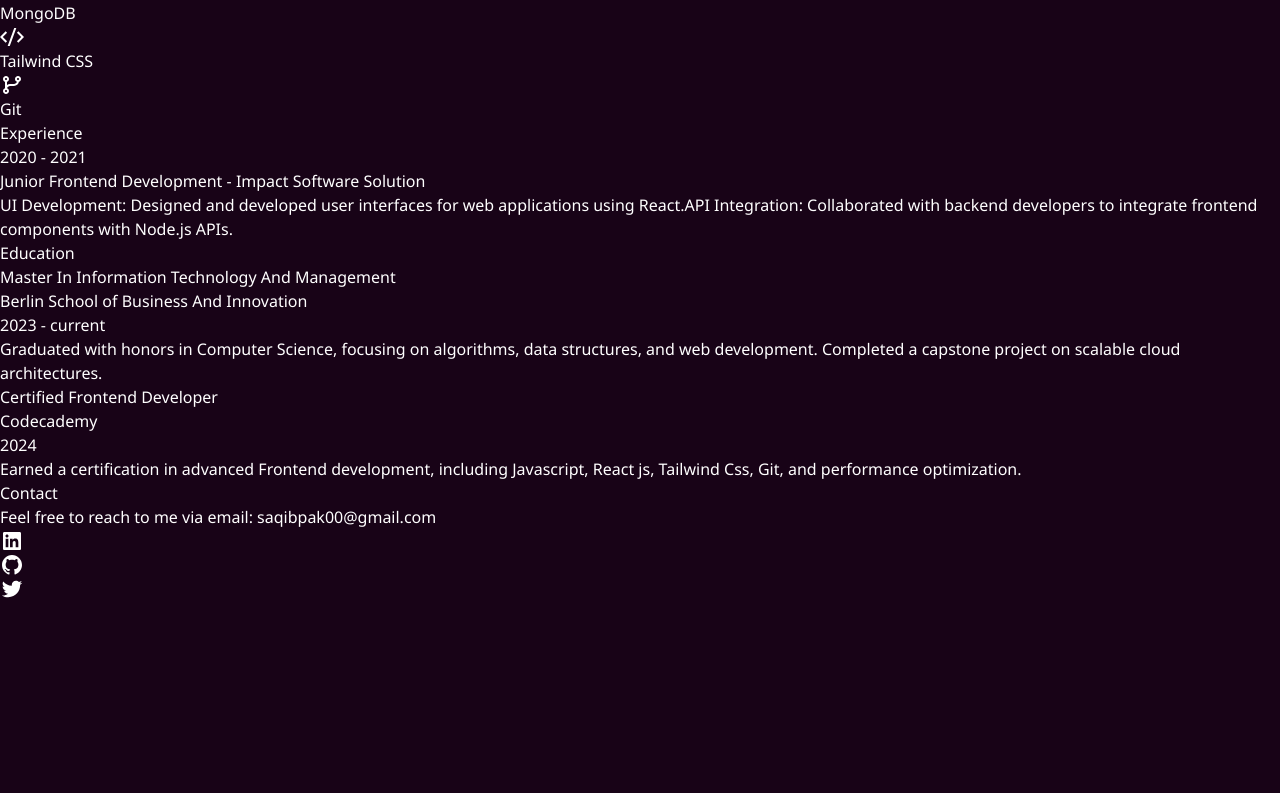
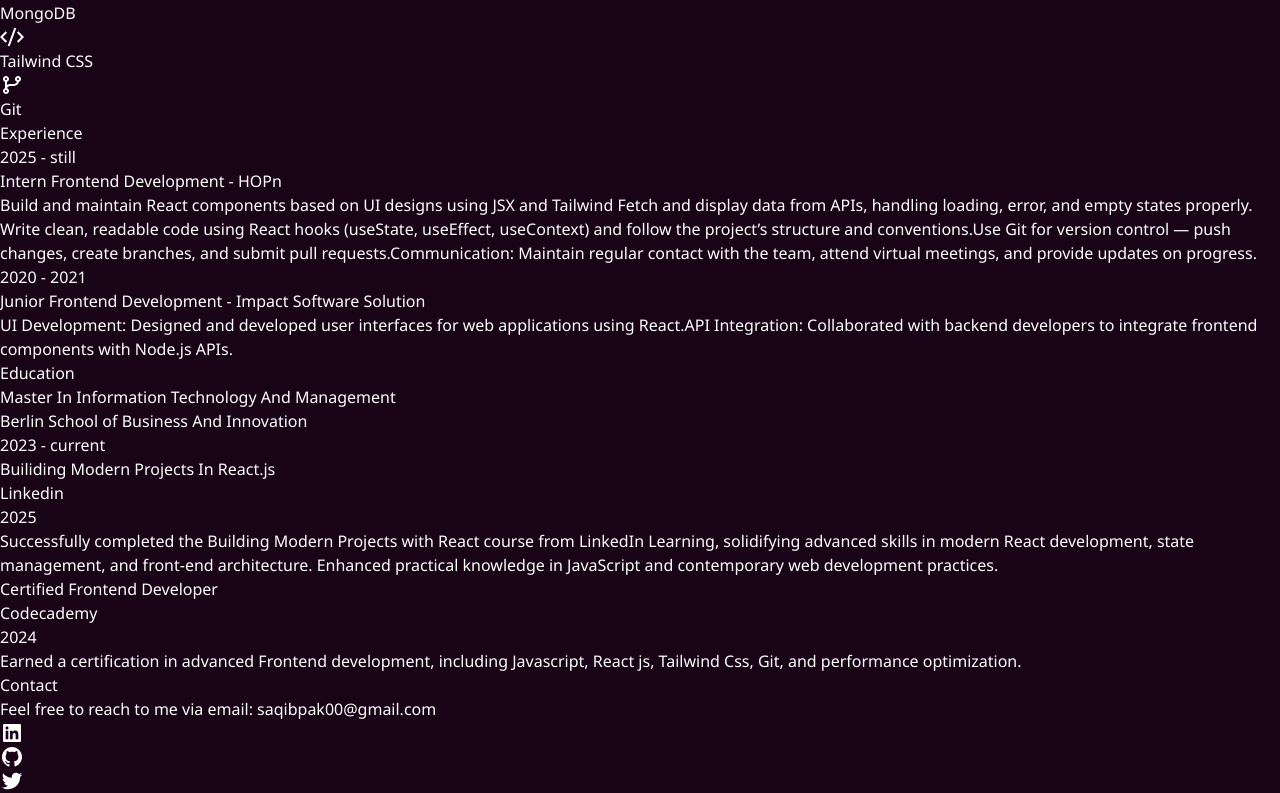
Before and after one commit to saqib0335/new-portfolio, a React (Vite) app: page / in a window 1280 px wide. Shown: the part 9751-10544 px from the top of the page. Before the commit the page ends 10352 px from the top, so only its background shows below. Built offline with nearby package versions, Linux system fonts and the light colour scheme; a web font is replaced by a local one.

Commit message:
I have updated my project and education section

```diff
--- a/src/Component/Hero.jsx
+++ b/src/Component/Hero.jsx
@@ -71,7 +71,7 @@
         <p className='hero-text max-w-2xl p-2 text-center text-xl tracking-tighter lg:text-2xl'>
             {PROFILE.subheading}
         </p>
-        <a href='/cv.pdf' target='_blank' rel='noopener noreferrer' download className='hero-btn mb-6 flex gap-1 rounded-full border
+        <a href='/saqib-ali01.pdf' target='_blank' rel='noopener noreferrer' download className='hero-btn mb-6 flex gap-1 rounded-full border
              border-pink-200/50 px-3 py-2 tracking-tighter'>
             <span className='text-lg font-bold'>Download Resume</span>
             <RiArrowRightUpLine />
--- a/src/Component/Projects.jsx
+++ b/src/Component/Projects.jsx
@@ -12,8 +12,7 @@
               const ctx = gsap.context(() => {
                 gsap.from(".project-card", {
                     duration: 1,
-                    y : 50,
-                    duration: 1,
+                    y: 50,
                     ease: "power3.out",
                     stagger: 0.3,
                     scrollTrigger: {
--- a/src/constants/index.jsx
+++ b/src/constants/index.jsx
@@ -129,12 +129,19 @@
 
 export const EXPERIENCES = [
   {
+    yearRange: "2025 - still",
+    role: "Intern Frontend Development",
+    company: "HOPn",
+    description:"Build and maintain React components based on UI designs using JSX and Tailwind Fetch and display data from APIs, handling loading, error, and empty states properly. Write clean, readable code using React hooks (useState, useEffect, useContext)  and follow the project’s structure and conventions.Use Git for version control — push changes, create branches, and submit pull requests.Communication: Maintain regular contact with the team, attend virtual meetings, and provide updates on progress.",
+    techStack: ["Javascript", "React.js", "Taiwind Css", "Version Control"]
+  },
+  {
     yearRange: "2020 - 2021",
     role: "Junior Frontend Development",
     company: "Impact Software Solution",
     description:
       "UI Development: Designed and developed user interfaces for web applications using React.API Integration: Collaborated with backend developers to integrate frontend components with Node.js APIs.",
-    techStack: ["Javascript", "React.js", "Next.js", "Version Control"],
+    techStack: ["Javascript", "React.js", "Taiwind Css", "Version Control"],
   },
 ];
 
@@ -144,8 +151,14 @@
     degree: "Master In Information Technology And Management",
     institution: "Berlin School of Business And Innovation",
     duration: "2023 - current",
+  },
+  {
+      id: 2,
+    degree: "Builiding Modern Projects In React.js",
+    institution: "Linkedin",
+    duration: "2025",
     description:
-      "Graduated with honors in Computer Science, focusing on algorithms, data structures, and web development. Completed a capstone project on scalable cloud architectures.",
+    "Successfully completed the Building Modern Projects with React course from LinkedIn Learning, solidifying advanced skills in modern React development, state management, and front-end architecture. Enhanced practical knowledge in JavaScript and contemporary web development practices.",
   },
 
   {
```
Also changed, not shown: 2 other files (tests, documents, lock files or other folders).
